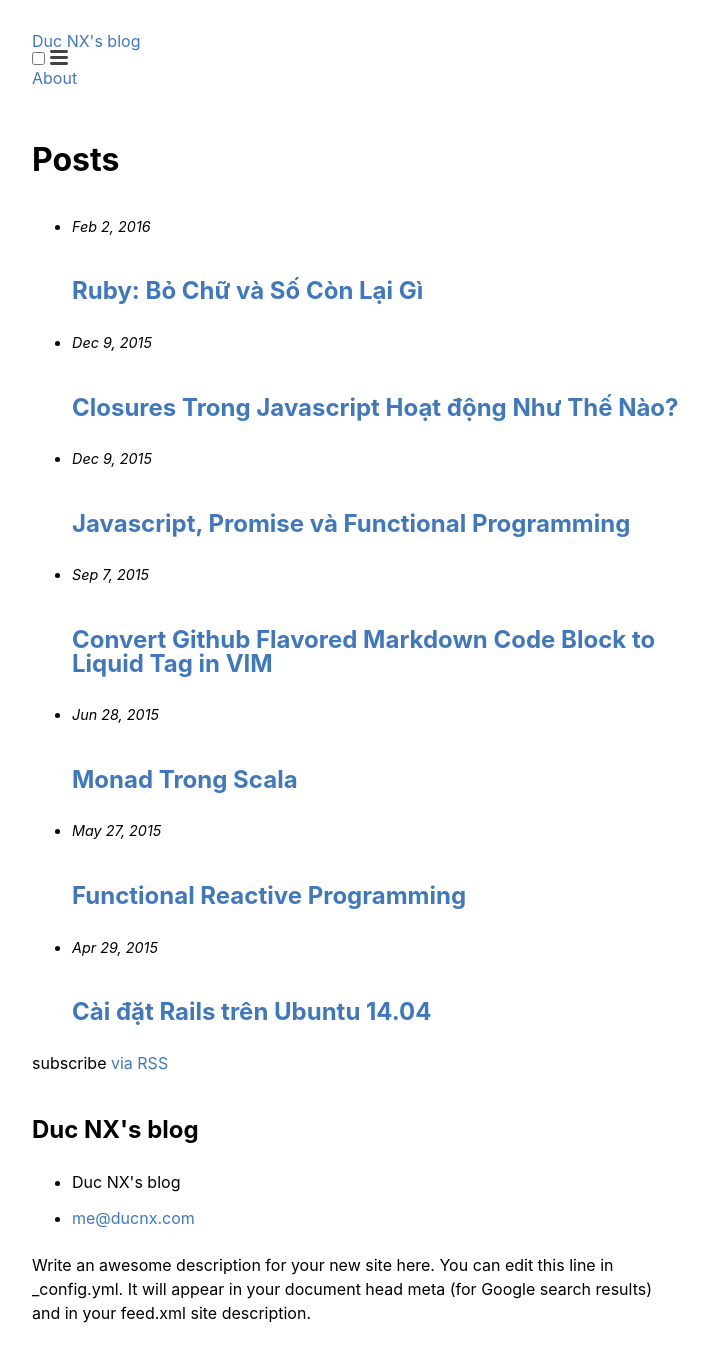
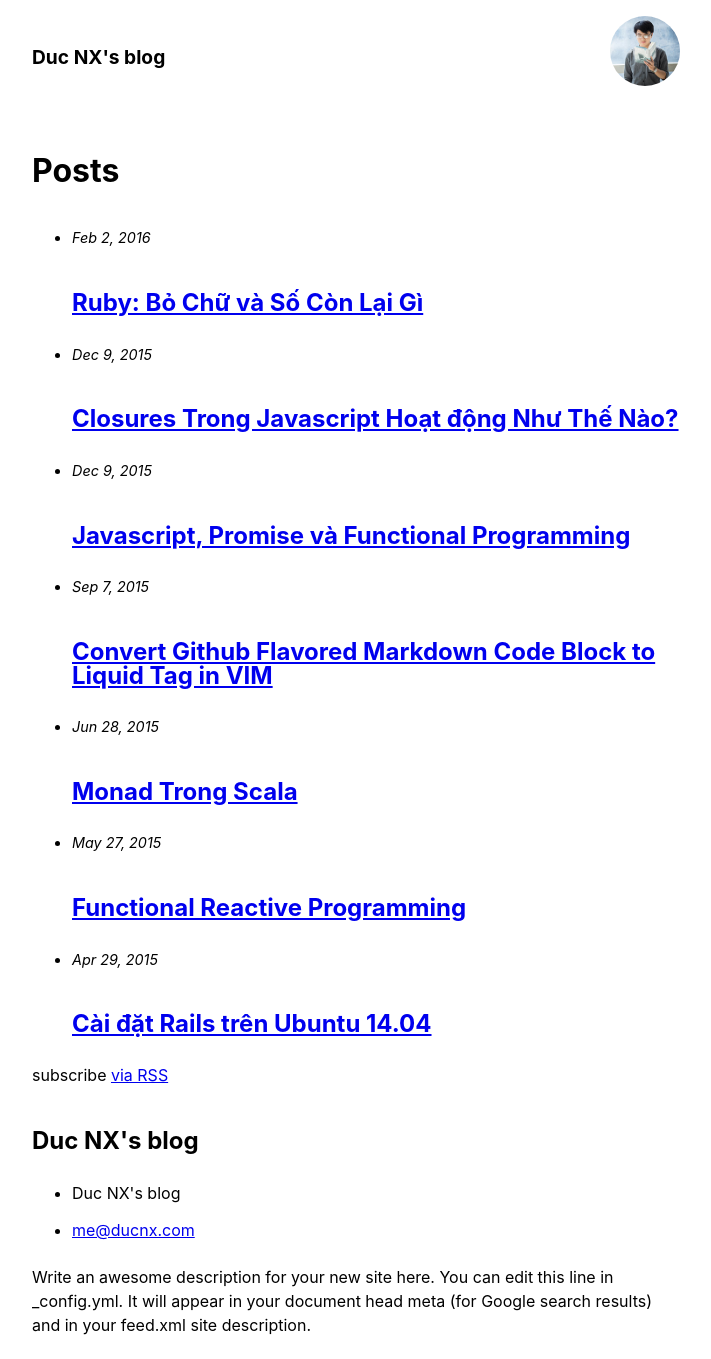
Before and after one commit to xuanduc987/xuanduc987.github.io, a Jekyll site: the page built from index.md, in a window 1280 px wide. Shown: the whole page, without its empty margins (284-995 px from the left). Built offline with Jekyll 4.4.1, drawn with Linux system fonts in a browser that asks for light colours; nearby versions of some CDN libraries.

Commit message:
Customize header

```diff
--- a/_includes/header.html
+++ b/_includes/header.html
@@ -1,32 +1,9 @@
 <header class="site-header" role="banner">
 
   <div class="wrapper">
-    {% assign default_paths = site.pages | map: "path" %}
-    {% assign page_paths = site.header_pages | default: default_paths %}
     <a class="site-title" href="{{ "/" | relative_url }}">{{ site.title | escape }}</a>
-
-    {% if page_paths %}
-      <nav class="site-nav">
-        <input type="checkbox" id="nav-trigger" class="nav-trigger" />
-        <label for="nav-trigger">
-          <span class="menu-icon">
-            <svg viewBox="0 0 18 15" width="18px" height="15px">
-              <path fill="#424242" d="M18,1.484c0,0.82-0.665,1.484-1.484,1.484H1.484C0.665,2.969,0,2.304,0,1.484l0,0C0,0.665,0.665,0,1.484,0 h15.031C17.335,0,18,0.665,18,1.484L18,1.484z"/>
-              <path fill="#424242" d="M18,7.516C18,8.335,17.335,9,16.516,9H1.484C0.665,9,0,8.335,0,7.516l0,0c0-0.82,0.665-1.484,1.484-1.484 h15.031C17.335,6.031,18,6.696,18,7.516L18,7.516z"/>
-              <path fill="#424242" d="M18,13.516C18,14.335,17.335,15,16.516,15H1.484C0.665,15,0,14.335,0,13.516l0,0 c0-0.82,0.665-1.484,1.484-1.484h15.031C17.335,12.031,18,12.696,18,13.516L18,13.516z"/>
-            </svg>
-          </span>
-        </label>
-
-        <div class="trigger">
-          {% for path in page_paths %}
-            {% assign my_page = site.pages | where: "path", path | first %}
-            {% if my_page.title %}
-            <a class="page-link" href="{{ my_page.url | relative_url }}">{{ my_page.title | escape }}</a>
-            {% endif %}
-          {% endfor %}
-        </div>
-      </nav>
-    {% endif %}
+    <a href="{{ "/" | relative_url }}">
+      <img src="{{ site.url }}/images/bio-photo.jpg" class="bio-photo" alt="{{ author.name }} bio photo">
+    </a>
   </div>
 </header>
--- a/assets/main.css
+++ b/assets/main.css
@@ -10,12 +10,35 @@ body {
                 sans-serif;
     font-size: 16px;
     font-style: normal;
-    margin: 2em auto;
+    margin: 0 auto;
     max-width: 45em;
 }
 
 .wrapper {
    padding: 0 5%;
+}
+
+.site-header {
+    text-align: right;
+    margin: 1em 0 4em;
+}
+
+.site-header .site-title {
+    float: left;
+    text-align: left;
+    margin-top: 30px;
+
+    font-size: 1.2em;
+    font-weight: bold;
+
+    color: #000;
+    text-decoration: none;
+}
+
+.site-header .bio-photo {
+    width: 70px;
+    height: 70px;
+    border-radius: 50%;
 }
 
 .post-header {
@@ -46,12 +69,12 @@ h1,h2,h3,h4,h5,h6 {
    margin: 1.7em 0 1.1em;
 }
 
-a {
+.post-content a {
     color: #4078c0;
     text-decoration: none;
 }
 
-a:hover {
+.post-content a:hover {
     text-decoration: underline;
 }
 
```
